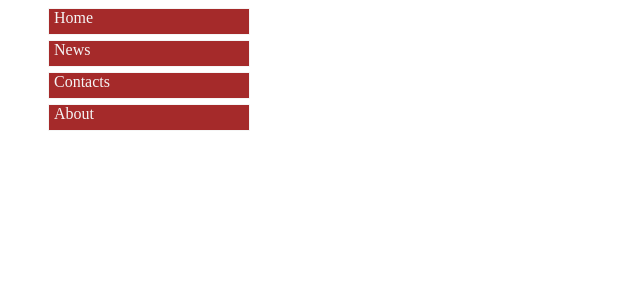
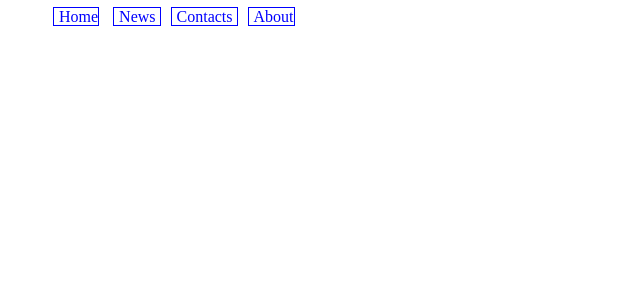
Before and after one commit to mariuszal/CAFS2, a PHP site: page /classwork.html in a window 1280 px wide. Shown: the top 300 px of the page, without its empty margins (0-640 px from the left). Run offline with PHP 8.4, Linux system fonts and the light colour scheme.

Commit message:
classwork 7.4

```diff
--- a/app.css
+++ b/app.css
@@ -1,7 +1,7 @@
 .menu a:hover {
     color: red;
 }
-
+/****************** menu2 */
 .menu2 li {
     list-style-type: none;
     width: 200px;
@@ -18,7 +18,7 @@
     font-weight: bold;
 }
 
-
+/****************** menu3 */
 .menu3 ul {
     list-style-type: none;
 }
@@ -42,3 +42,22 @@
 .menu3 a:hover {
     font-weight: bold;
 }
+
+
+/****************** menu4 */
+.menu4 li {
+    display: inline;
+    list-style-type: none;
+    width: 200px;
+    height: 25px;
+    border: 1px solid blue;
+    margin: 5px;
+}
+.menu4 a {
+    margin-left: 5px;
+    color: blue;
+    text-decoration: none;
+}
+.menu4 a:hover {
+    color: red;
+}
--- a/classwork.html
+++ b/classwork.html
@@ -5,10 +5,9 @@
     <meta name="viewport" content="width=device-width, initial-scale=1.0">
     <title>lesson 7 - menu</title>
     <link rel="stylesheet" href="app.css">
-    </style>
 </head>
 <body>
-    <nav class="menu3">
+    <nav class="menu4">
         <ul>
             <li><a href="#">Home</a></li>
             <li><a href="#">News</a</li>
```
